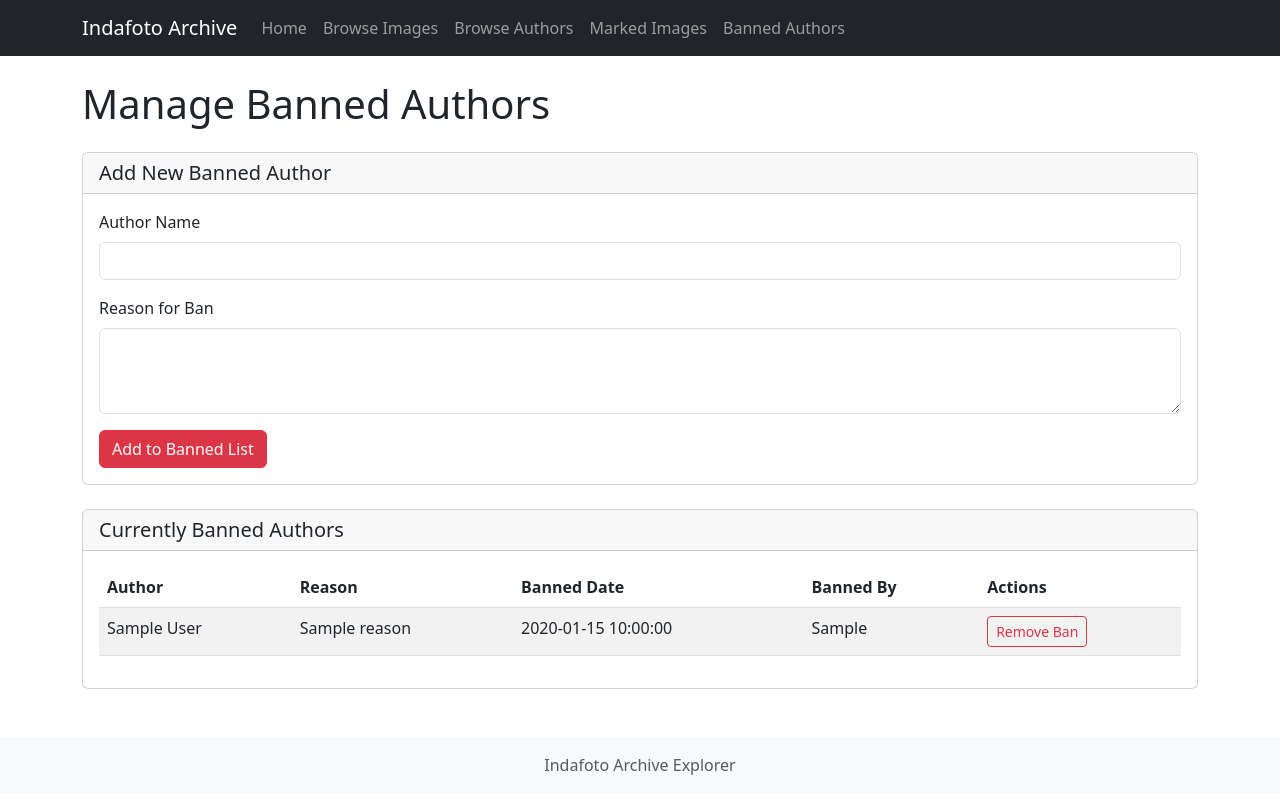
After one commit to bdamokos/indafoto_archive, a Flask app: template templates/banned_authors.html in a window 1280 px wide. The commit adds this page. Run offline with Flask 3, Linux system fonts and the light colour scheme; the template is opened without the code that fills it: most values are stand-ins (such as "Sample title", 1, 10 or a date in 2020); parts of the project's set-up code (start-up, migrations or seed data) failed here and were passed over; some libraries are stand-ins or nearby versions.

Commit message:
lay the groundwork for banning certain authors whose images will later be deleted from our archive (e.g. people hosting illegal content)

```diff
--- a/indafoto_archive_explorer.py
+++ b/indafoto_archive_explorer.py
@@ -21,6 +21,7 @@ import signal
 import sys
 import re
 from urllib.parse import unquote
+from indafoto import init_db as indafoto_init_db, get_banned_authors, ban_author, unban_author, cleanup_banned_author_content
 
 # Configure logging
 logging.basicConfig(
@@ -1332,6 +1333,78 @@ def browse_authors():
 
     return render_template('browse_authors.html', authors=authors)
 
+@app.route('/banned_authors')
+def banned_authors():
+    """Display the banned authors management page."""
+    conn = indafoto_init_db()  # Use the init_db from indafoto.py
+    banned_authors = get_banned_authors(conn)
+    conn.close()
+    return render_template('banned_authors.html', banned_authors=banned_authors)
+
+@app.route('/api/banned_authors', methods=['POST'])
+def add_banned_author():
+    """API endpoint to add a new banned author."""
+    data = request.get_json()
+    if not data or 'author' not in data or 'reason' not in data:
+        return jsonify({'success': False, 'error': 'Missing required fields'})
+
+    conn = indafoto_init_db()
+    try:
+        success = ban_author(conn, data['author'], data['reason'], banned_by="admin")
+        if success:
+            # Clean up existing content if requested
+            if data.get('cleanup_existing', False):
+                cleanup_banned_author_content(conn, data['author'])
+            return jsonify({'success': True})
+        else:
+            return jsonify({'success': False, 'error': 'Author is already banned'})
+    except Exception as e:
+        return jsonify({'success': False, 'error': str(e)})
+    finally:
+        conn.close()
+
+@app.route('/api/banned_authors/<author>', methods=['DELETE'])
+def remove_banned_author(author):
+    """API endpoint to remove a banned author."""
+    conn = indafoto_init_db()
+    try:
+        success = unban_author(conn, author)
+        if success:
+            return jsonify({'success': True})
+        else:
+            return jsonify({'success': False, 'error': 'Author is not banned'})
+    except Exception as e:
+        return jsonify({'success': False, 'error': str(e)})
+    finally:
+        conn.close()
+
+@app.route('/api/banned_authors/<author>/cleanup', methods=['POST'])
+def cleanup_author_content(author):
+    """API endpoint to clean up content from a banned author."""
+    conn = indafoto_init_db()
+    try:
+        success = cleanup_banned_author_content(conn, author)
+        if success:
+            return jsonify({'success': True})
+        else:
+            return jsonify({'success': False, 'error': 'Failed to clean up content'})
+    except Exception as e:
+        return jsonify({'success': False, 'error': str(e)})
+    finally:
+        conn.close()
+
+@app.context_processor
+def inject_nav_items():
+    return {
+        'nav_items': [
+            {'url': '/', 'text': 'Home'},
+            {'url': '/images', 'text': 'Browse Images'},
+            {'url': '/authors', 'text': 'Browse Authors'},
+            {'url': '/marked', 'text': 'Marked Images'},
+            {'url': '/banned_authors', 'text': 'Banned Authors'}
+        ]
+    }
+
 def create_app():
     """Create and configure the Flask application."""
     # Ensure the templates directory exists
--- /dev/null
+++ b/templates/banned_authors.html
@@ -0,0 +1,125 @@
+{% extends "base.html" %}
+
+{% block title %}Manage Banned Authors - Indafoto Archive{% endblock %}
+
+{% block content %}
+<div class="row">
+    <div class="col-md-12">
+        <h1 class="mb-4">Manage Banned Authors</h1>
+
+        <!-- Add new banned author form -->
+        <div class="card mb-4">
+            <div class="card-header">
+                <h5 class="card-title mb-0">Add New Banned Author</h5>
+            </div>
+            <div class="card-body">
+                <form id="banAuthorForm" method="POST" action="/api/banned_authors">
+                    <div class="mb-3">
+                        <label for="author" class="form-label">Author Name</label>
+                        <input type="text" class="form-control" id="author" name="author" required>
+                    </div>
+                    <div class="mb-3">
+                        <label for="reason" class="form-label">Reason for Ban</label>
+                        <textarea class="form-control" id="reason" name="reason" rows="3" required></textarea>
+                    </div>
+                    <button type="submit" class="btn btn-danger">Add to Banned List</button>
+                </form>
+            </div>
+        </div>
+
+        <!-- List of banned authors -->
+        <div class="card">
+            <div class="card-header">
+                <h5 class="card-title mb-0">Currently Banned Authors</h5>
+            </div>
+            <div class="card-body">
+                <div class="table-responsive">
+                    <table class="table table-striped">
+                        <thead>
+                            <tr>
+                                <th>Author</th>
+                                <th>Reason</th>
+                                <th>Banned Date</th>
+                                <th>Banned By</th>
+                                <th>Actions</th>
+                            </tr>
+                        </thead>
+                        <tbody>
+                            {% for author in banned_authors %}
+                            <tr>
+                                <td>{{ author.author }}</td>
+                                <td>{{ author.reason }}</td>
+                                <td>{{ author.banned_date }}</td>
+                                <td>{{ author.banned_by }}</td>
+                                <td>
+                                    <button class="btn btn-sm btn-outline-danger"
+                                            onclick="removeBan('{{ author.author }}')">
+                                        Remove Ban
+                                    </button>
+                                </td>
+                            </tr>
+                            {% endfor %}
+                        </tbody>
+                    </table>
+                </div>
+            </div>
+        </div>
+    </div>
+</div>
+
+<script>
+document.getElementById('banAuthorForm').addEventListener('submit', async function(e) {
+    e.preventDefault();
+
+    const formData = new FormData(this);
+    const data = {
+        author: formData.get('author'),
+        reason: formData.get('reason')
+    };
+
+    try {
+        const response = await fetch('/api/banned_authors', {
+            method: 'POST',
+            headers: {
+                'Content-Type': 'application/json',
+            },
+            body: JSON.stringify(data)
+        });
+
+        const result = await response.json();
+        if (result.success) {
+            alert('Author successfully banned');
+            location.reload();
+        } else {
+            alert('Failed to ban author: ' + result.error);
+        }
+    } catch (error) {
+        console.error('Error:', error);
+        alert('Failed to ban author. Please try again.');
+    }
+});
+
+async function removeBan(author) {
+    if (!confirm(`Are you sure you want to remove the ban for ${author}?`)) {
+        return;
+    }
+
+    try {
+        const response = await fetch(`/api/banned_authors/${encodeURIComponent(author)}`, {
+            method: 'DELETE'
+        });
+
+        const result = await response.json();
+        if (result.success) {
+            alert('Ban successfully removed');
+            location.reload();
+        } else {
+            alert('Failed to remove ban: ' + result.error);
+        }
+    } catch (error) {
+        console.error('Error:', error);
+        alert('Failed to remove ban. Please try again.');
+    }
+}
+</script>
+{% endblock %}
--- a/templates/base.html
+++ b/templates/base.html
@@ -102,15 +102,12 @@
             </button>
             <div class="collapse navbar-collapse" id="navbarNav">
                 <ul class="navbar-nav">
+                    {% for item in nav_items %}
                     <li class="nav-item">
-                        <a class="nav-link" href="/images">Browse Images</a>
+                        <a class="nav-link {% if request.path == item.url %}active{% endif %}"
+                           href="{{ item.url }}">{{ item.text }}</a>
                     </li>
-                    <li class="nav-item">
-                        <a class="nav-link" href="/authors">Browse Authors</a>
-                    </li>
-                    <li class="nav-item">
-                        <a class="nav-link" href="/marked">Marked Images</a>
-                    </li>
+                    {% endfor %}
                 </ul>
             </div>
         </div>
```
